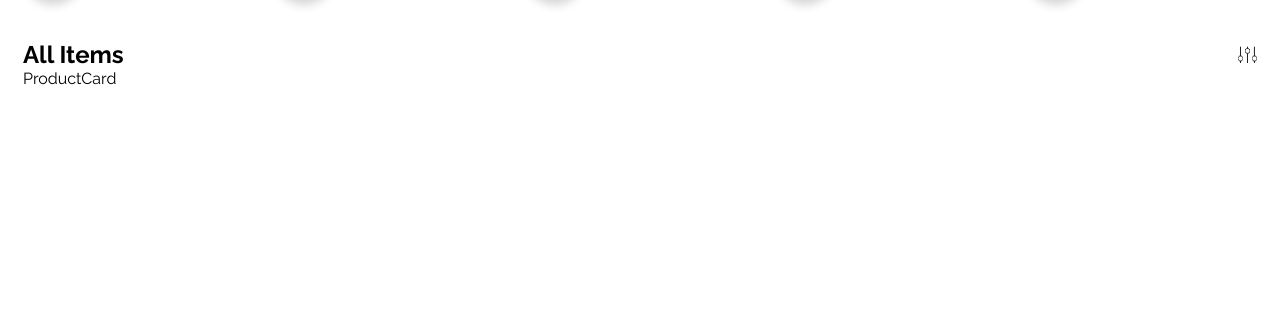
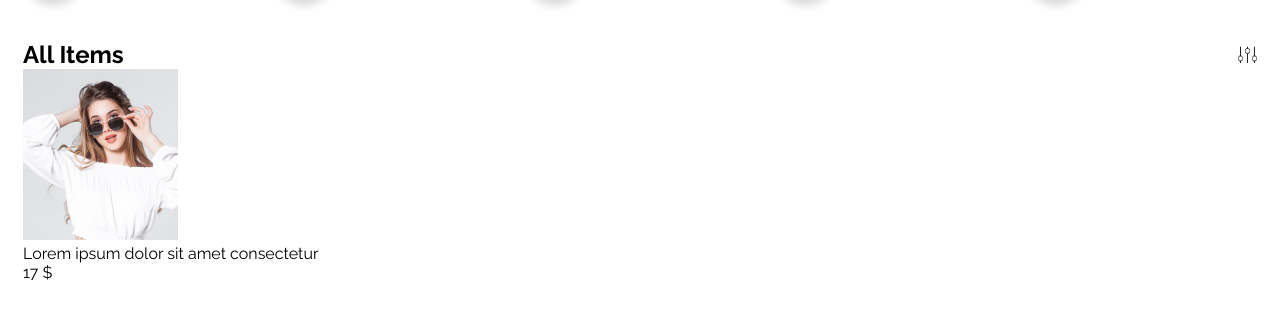
Before and after one commit to 99aliyousif99/Shoppe, a React (Vite) app: page / in a window 1280 px wide. Shown: the part 250-568 px from the top of the page. Built offline with nearby package versions, Linux system fonts and the light colour scheme.

Commit message:
enhance ProductCard component with image and description

```diff
--- a/src/components/ProductCard/ProductCard.jsx
+++ b/src/components/ProductCard/ProductCard.jsx
@@ -1,9 +1,17 @@
-import React from 'react'
-
+import React from "react";
+import Image from "../../assets/ProductImage.png";
 const ProductCard = () => {
   return (
-    <div>ProductCard</div>
-  )
-}
+    <>
+      <div className="card">
+        <div className="image">
+          <img src={Image} alt="" />
+        </div>
+        <p>Lorem ipsum dolor sit amet consectetur</p>
+        <span>17 $</span>
+      </div>
+    </>
+  );
+};
 
-export default ProductCard
+export default ProductCard;
```
Also changed, not shown: src/assets/ProductImage.png (added).
